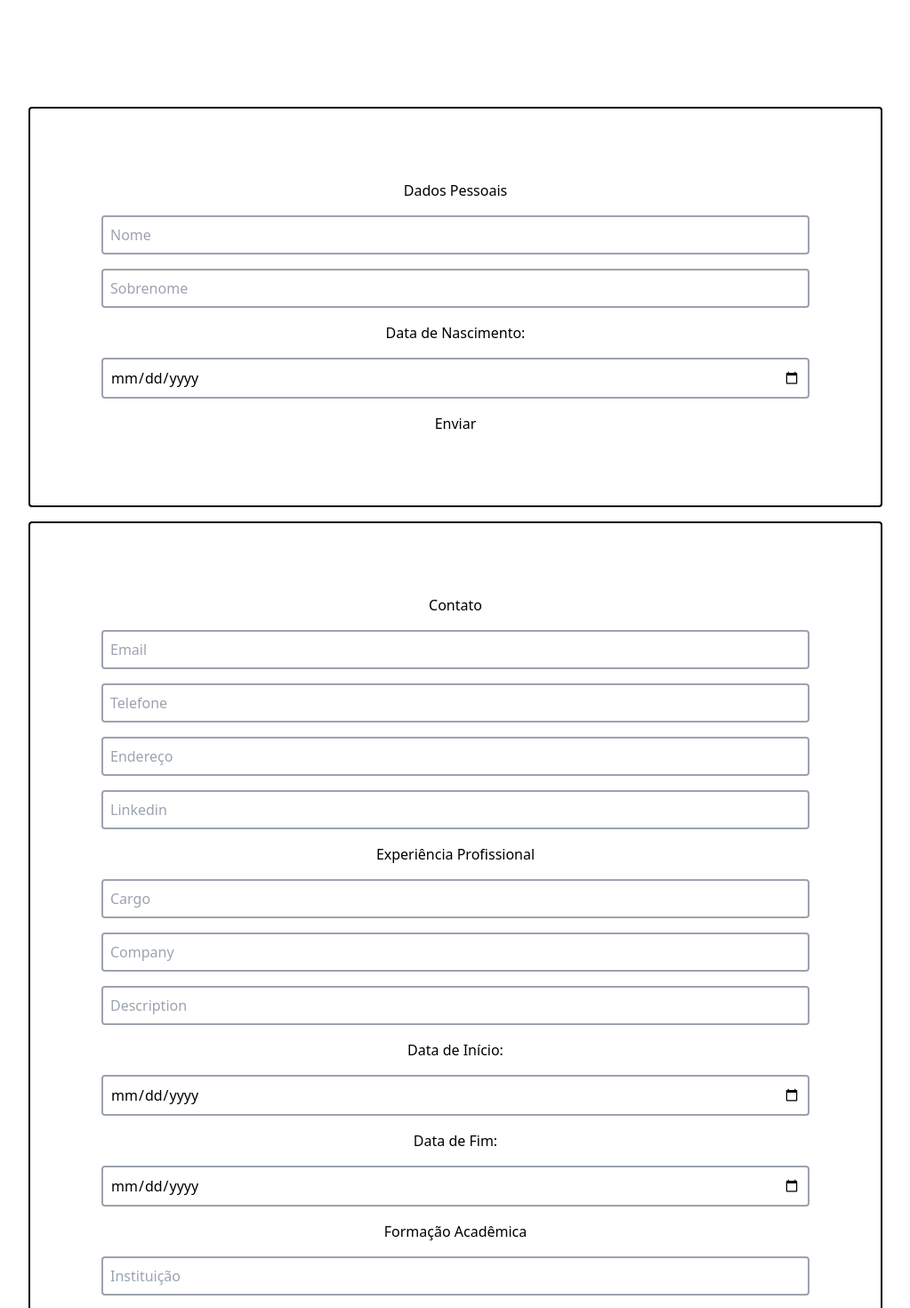
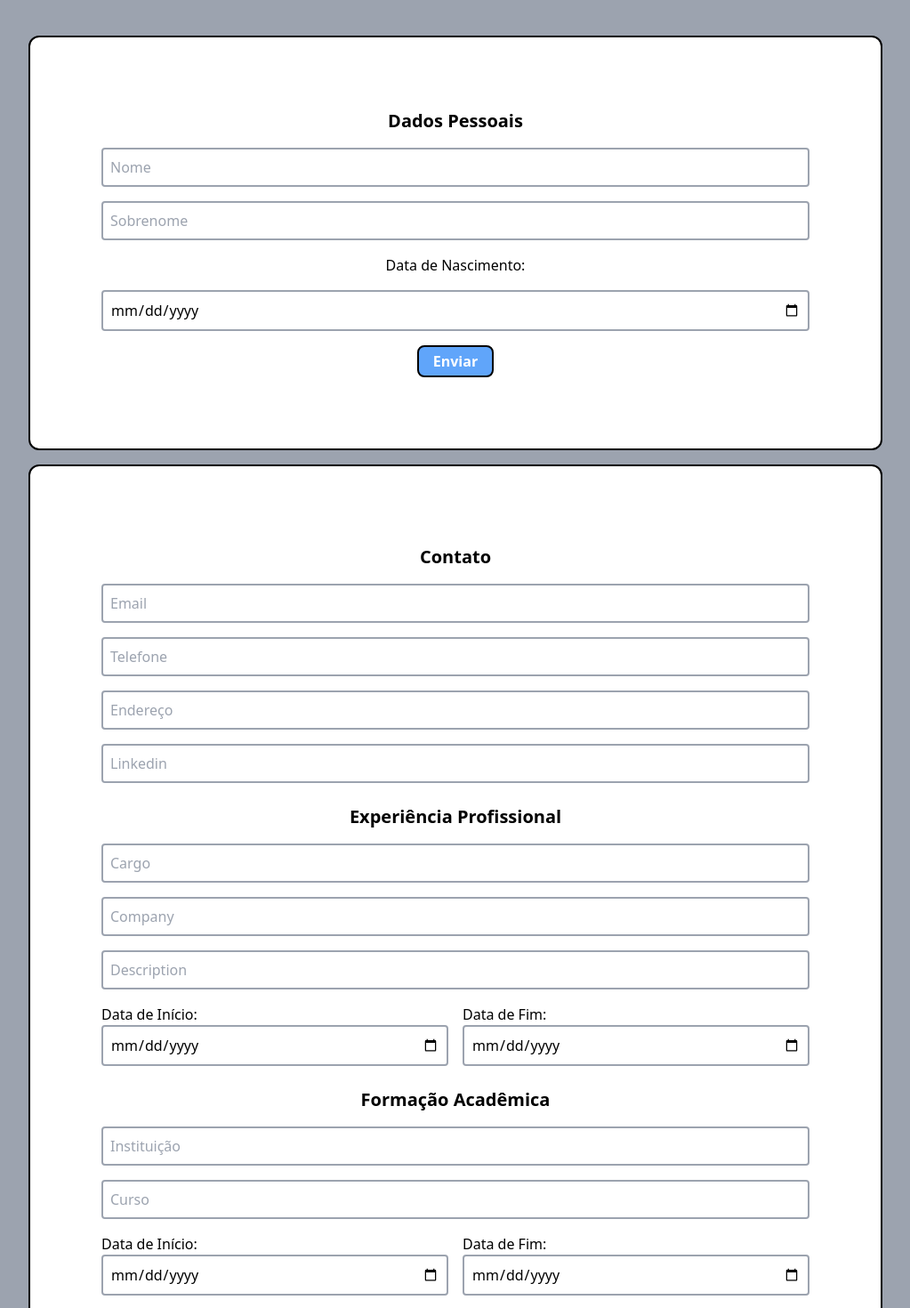
Before and after one commit to DiegoOtani/desafio-digital-sys-frontend, a React (Vite) app: page / in a window 1280 px wide. Shown: the part 40-1510 px from the top of the page at 89% size, without its empty margins (128-1151 px from the left). Built offline with nearby package versions, Linux system fonts and the light colour scheme.

Commit message:
style: changing style props | refactor: changing h2 for Title component

```diff
--- a/src/components/Button/index.tsx
+++ b/src/components/Button/index.tsx
@@ -2,7 +2,7 @@ import { ButtonProps } from "./types";
 
 const Button = ({ text, onClick }: ButtonProps) => {
   return <button
-    className=""
+    className="bg-blue-400 text-white font-bold px-4 py-1 rounded-lg border-2 border-black hover:bg-blue-600"
     onClick={onClick}
     type="button"
   >
--- a/src/pages/Curriculum/components/PersonalInfoForm/index.tsx
+++ b/src/pages/Curriculum/components/PersonalInfoForm/index.tsx
@@ -28,8 +28,8 @@ function PersonalInfoForm({ setProfileId }: Props) {
   };
 
   return (
-    <form className="flex flex-col items-center p-20 gap-4 border-2 rounded border-black">
-      <h2>Dados Pessoais</h2>
+    <form className="flex flex-col items-center p-20 gap-4 border-2 rounded-xl border-black bg-white">
+      <h2 className="font-bold text-xl">Dados Pessoais</h2>
       <InputField
         type="text"
         onChange={handleInputChange("first_name")}
--- a/src/pages/Curriculum/index.tsx
+++ b/src/pages/Curriculum/index.tsx
@@ -2,6 +2,7 @@ import PersonalInfoForm from "./components/PersonalInfoForm"
 import { useState } from "react"
 import Button from "../../components/Button"
 import InputField from "../../components/InputField"
+import Title from "../../components/Title"
 import { createAcademicTraining } from "../../services/academicTraining"
 import { createContactInfo } from "../../services/contactInfo"
 import { createWorkExperience } from "../../services/workExperience"
@@ -42,10 +43,11 @@ const Curriculum = () => {
     console.log(formData)
   };
 
-  return <main className="p-40 flex flex-col gap-4">
+  return <main className="px-40 py-20 flex flex-col gap-4 bg-gray-400">
     <PersonalInfoForm setProfileId={setProfileId}/>
-    <form className="flex flex-col items-center p-20 gap-4 border-2 rounded border-black">
-      <h2>Contato</h2>
+    <form className="flex flex-col items-center p-20 gap-4 border-2 rounded-xl border-black bg-white">
+      <section className="w-full flex flex-col gap-4 items-center">
+        <Title title="Contato" key="Contato"/>
         <InputField
           type="email"
           onChange={handleInputChange("email")}
@@ -70,7 +72,9 @@ const Curriculum = () => {
           placeholder="Linkedin"
           key="Linkedin"
         />
-      <h2>Experiência Profissional</h2>
+      </section>
+      <section className="w-full flex flex-col gap-4 items-center">
+        <Title title="Experiência Profissional" key="Experiência Profissional"/>
         <InputField
           type="text"
           onChange={handleInputChange("position")}
@@ -89,19 +93,26 @@ const Curriculum = () => {
           placeholder="Description"
           key="description"
         />
+        <section className="w-full flex gap-4">
+          <div className="w-full">
             <label>Data de Início:</label>
             <InputField
               type="date"
               onChange={handleInputChange("start_date")}
               key="start_date"
             />
+          </div>
+          <div className="w-full">
             <label>Data de Fim:</label>
             <InputField
               type="date"
               onChange={handleInputChange("end_date")}
               key="end_date"
             />
-      <h2>Formação Acadêmica</h2>
+          </div>
+        </section>
+      </section>
+      <Title title="Formação Acadêmica" key="Formação Acadêmica"/>
       <InputField
         type="text"
         onChange={handleInputChange("institution")}
@@ -114,18 +125,24 @@ const Curriculum = () => {
         placeholder="Curso"
         key="course"
       />
+      <section className="w-full flex gap-4">
+        <div className="w-full">
           <label>Data de Início:</label>
           <InputField
             type="date"
             onChange={handleInputChange("course_start_date")}
             key="course_start_date"
           />
+        </div>
+        <div className="w-full">
           <label>Data de Fim:</label>
           <InputField
             type="date"
             onChange={handleInputChange("course_end_date")}
             key="course_end_date"
           />
+        </div>
+      </section>
       <Button text="Enviar" onClick={handleSubmit}/>
     </form>
   </main>
```
Lines whose indentation alone changed are shown as unchanged.
